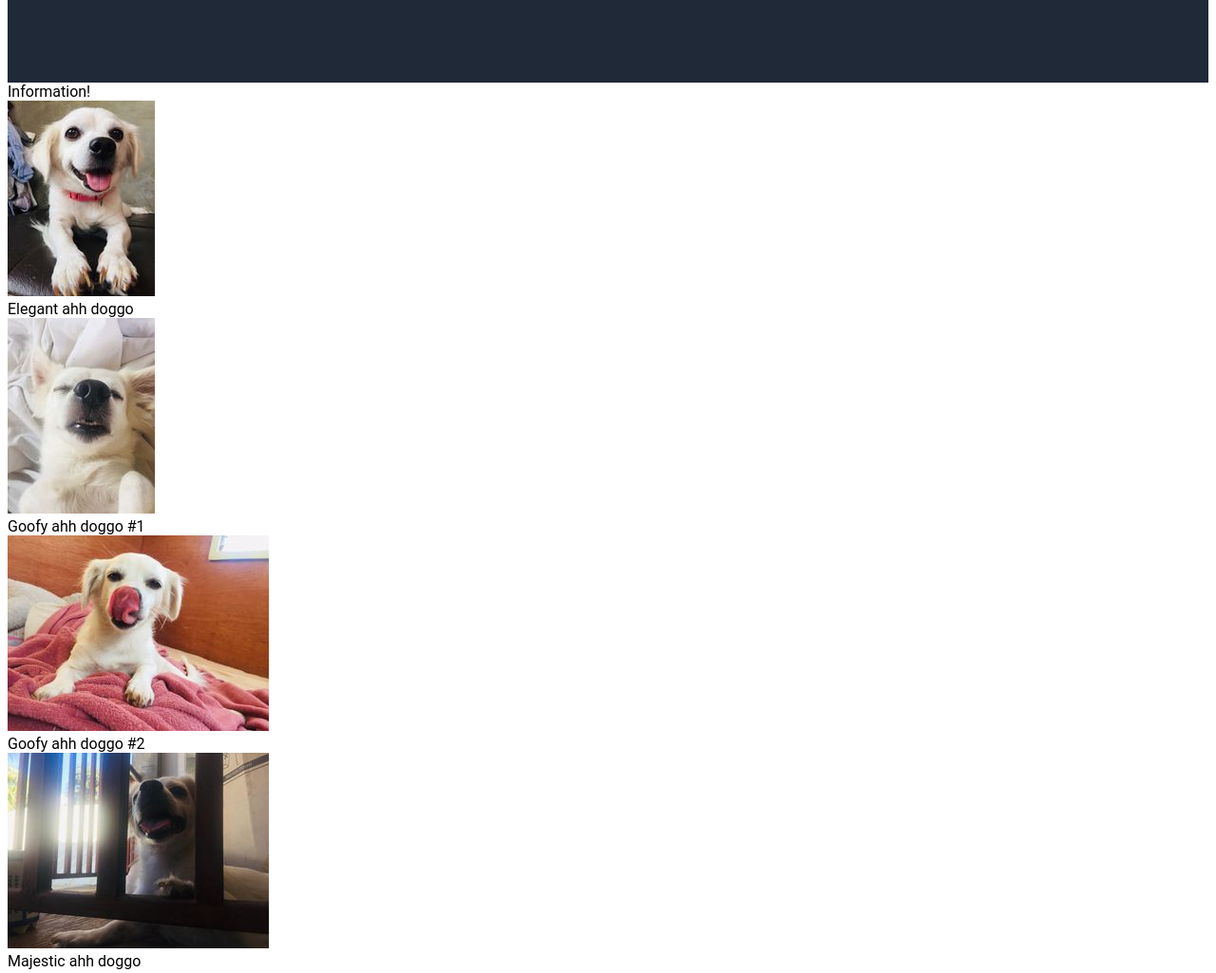
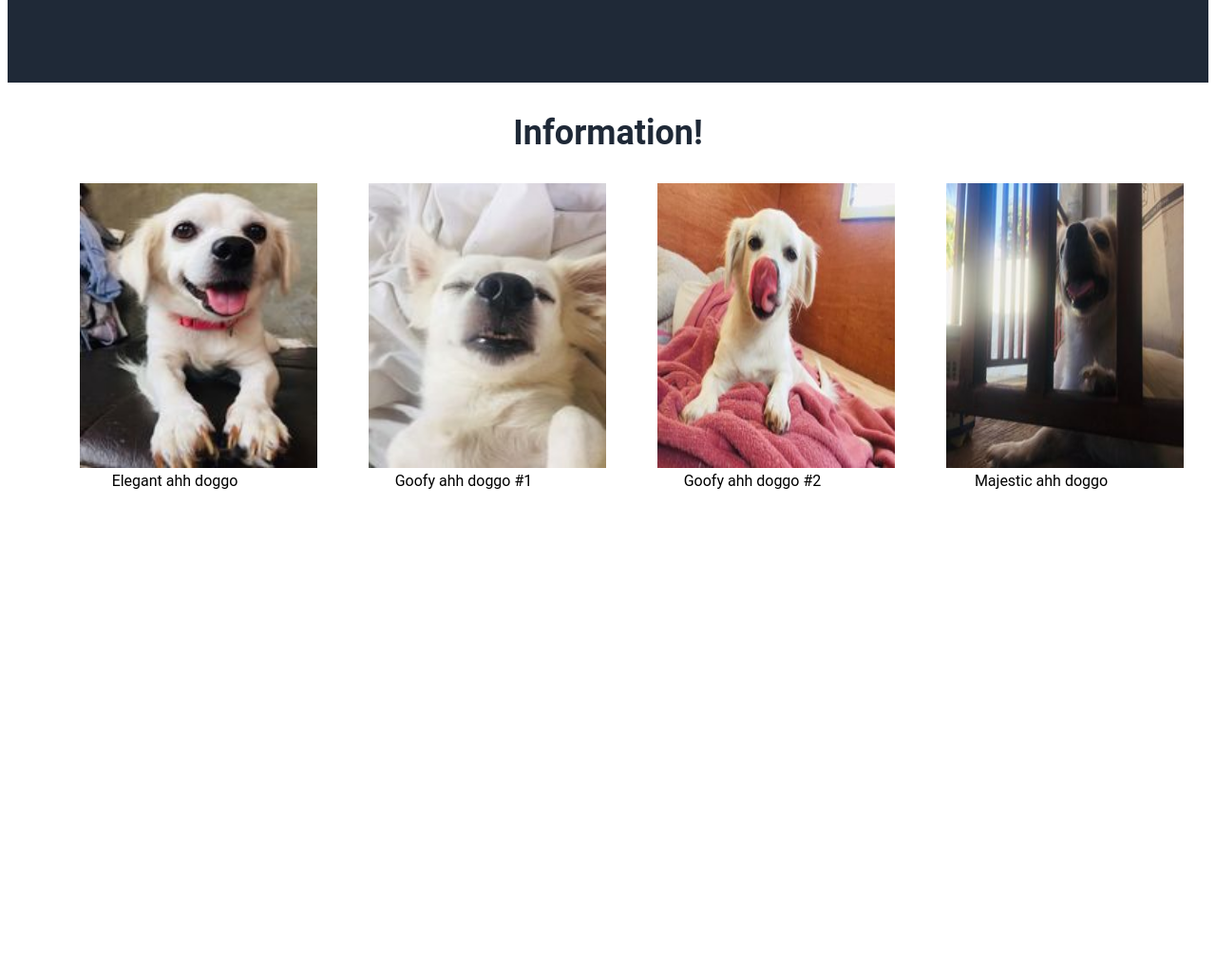
Before and after one commit to Wacks7/odin-landing-page, a plain HTML site: page index.html in a window 1280 px wide. Shown: the part 547-1572 px from the top of the page at 95% size. After the commit the page ends 1071 px from the top, so only its background shows below. Drawn offline with Linux system fonts and the light colour scheme.

Commit message:
Added styles to information

```diff
--- a/style.css
+++ b/style.css
@@ -36,6 +36,7 @@ a {
     background-color: #1f2937;
     justify-content: center;
     padding: 90px;
+    margin-bottom: 32px;
 }
 
 .media h1 {
@@ -68,3 +69,29 @@ button {
     width: 500px;
     height: 350px;
 }
+
+.information {
+    text-align: center;
+}
+
+.info img {
+    width: 250px;
+    height: 300px;
+}
+
+.title {
+    font-size: 36px;
+    font-weight: bolder;
+    color: #1f2937;
+    margin-bottom: 32px;
+}
+
+.container {
+    display: flex;
+    justify-content: center;
+    gap: 104px;
+}
+
+.info {
+    max-width: 200px;
+}
```
